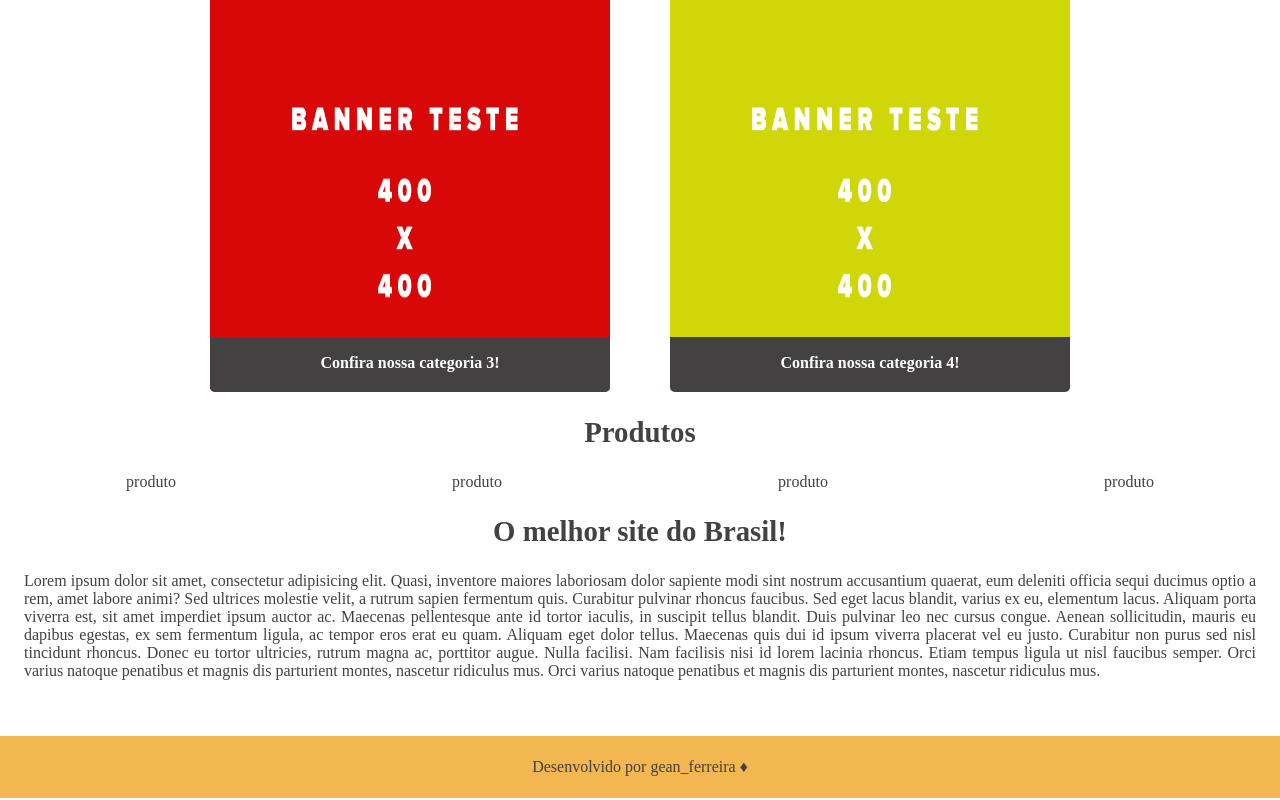
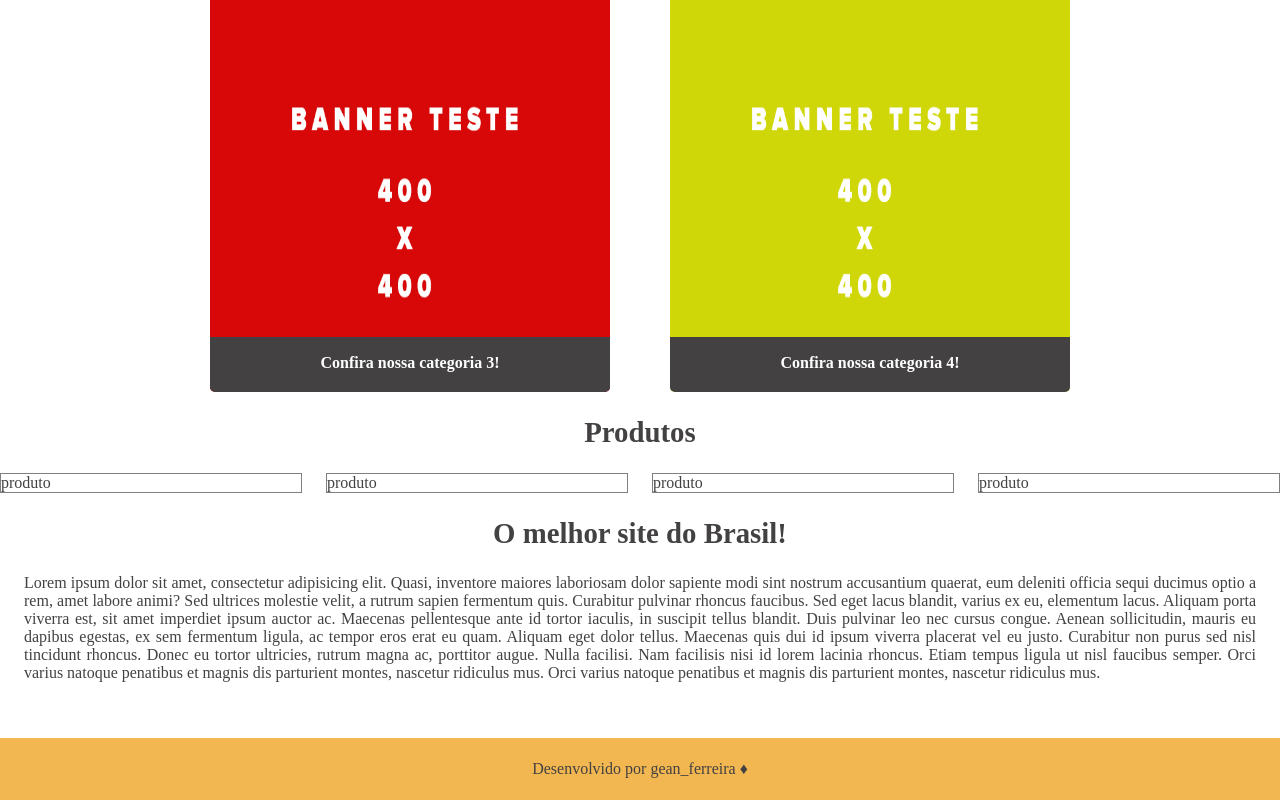
Before and after one commit to gean-ferreira/desafio-s2holding, a React (Create React App) app: page / in a window 1280 px wide. Shown: the part 1184-1984 px from the top of the page. Built offline with nearby package versions, Linux system fonts and the light colour scheme; no server answers.

Commit message:
STYLE: Refatorando a folha de estilo da sessao dos produtos
Comentando as grids e colocando espacamento em linha entre os produtos, pois nao tinha

```diff
--- a/src/components/ProductsSection/style.css
+++ b/src/components/ProductsSection/style.css
@@ -1,18 +1,19 @@
-/* Container dos produtos no centro */
+/* Container dos produtos */
 .products__menu-list li {
-    justify-content: center;
+  border: 1px solid gray;
 }
 
-/* Os produtos irá ser apresentado de 4 em 4 na tela */
-@media (min-width:768px) {
+@media (min-width: 768px) {
+  /* Os produtos irão ser apresentados de 3 em 3 na tela */
   .products__menu-list {
     display: grid;
     grid-template-columns: 4fr 4fr 4fr;
-        column-gap: 24px;
+    gap: 24px;
   }
 }
 
-@media (min-width:1200px) {
+@media (min-width: 1200px) {
+  /* Os produtos irão ser apresentados de 4 em 4 na tela */
   .products__menu-list {
     display: grid;
     grid-template-columns: 3fr 3fr 3fr 3fr;
```
Lines whose indentation alone changed are shown as unchanged.
